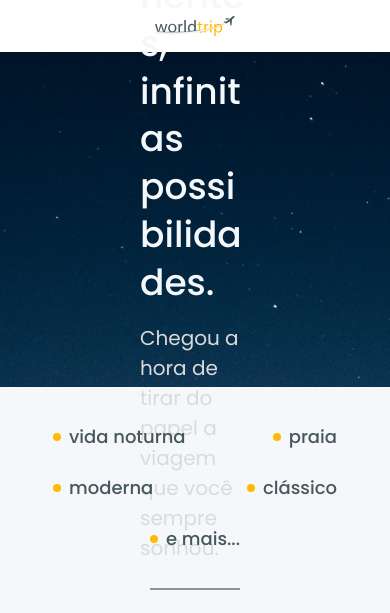
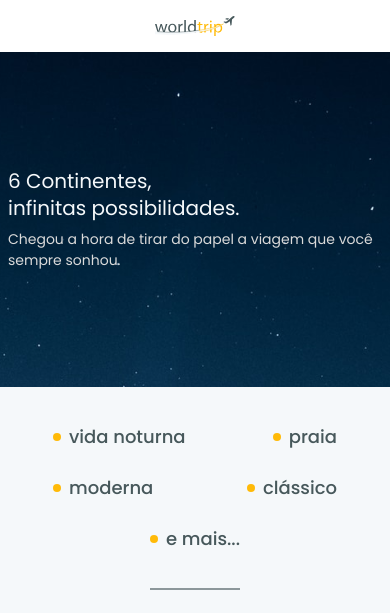
Before and after one commit to gutemberg-jhonata/worldtrip, a Next.js app: page / in a window 390 px wide. Shown: the top 613 px of the page. Built offline with nearby package versions, Linux system fonts and the light colour scheme; data requests are answered from the project's data file.

Commit message:
Make Banner responsive

```diff
--- a/src/components/Banner/Subtitle.tsx
+++ b/src/components/Banner/Subtitle.tsx
@@ -4,8 +4,8 @@ export function Subtitle() {
   return (
     <Text
       color="gray.200"
-      fontSize={20}
-      mt={4}
+      fontSize={["sm", "md", "xl"]}
+      mt={[2, 3, 4]}
     >
       Chegou a hora de tirar do papel a viagem que você sempre sonhou.
     </Text>
--- a/src/components/Banner/Title.tsx
+++ b/src/components/Banner/Title.tsx
@@ -4,8 +4,8 @@ export function Title() {
   return (
     <Heading
       color="gray.100"
-      fontWeight="medium"
-      fontSize={36}
+      fontWeight={["normal", "medium"]}
+      fontSize={["xl", "2xl", "4xl"]}
     >
       6 Continentes,
       <Text>infinitas possibilidades.</Text>
--- a/src/components/Banner/index.tsx
+++ b/src/components/Banner/index.tsx
@@ -1,44 +1,38 @@
-import { HStack, Box, Heading, Text, Image } from "@chakra-ui/react";
+import { Box, useBreakpointValue, Flex } from "@chakra-ui/react"
+
+import { Wrapper } from "@components/Wrapper"
+import { Image } from "@components/ChakraNextImage"
+import { Title } from "./Title"
+import { Subtitle } from "./Subtitle"
+
+import bgImg from "@images/background.png"
+import airplaneImg from "@images/airplane.svg"
 
 export function Banner() {
+  const isWideVersion = useBreakpointValue({ base: false, lg: true })
+
   return (
-    <HStack
-      bgImage="/images/background.png"
-      justify="space-between"
-      align="center"
-      px={140}
-      h="335px"
-    >
-      <Box w="100%">
-        <Heading
-          color="gray.100"
-          fontWeight="medium"
-          fontSize="36"
-        >
-          6 Continentes,
-          <Text>infinitas possibilidades.</Text>
-        </Heading>
-        <Text
-          color="gray.200"
-          fontSize="20"
-          mt="4"
-        >
-          Chegou a hora de tirar do papel a viagem que você sempre sonhou.
-        </Text>
-      </Box>
-      <Box
-        w="100%"
-        height="100%"
-        position="relative"
-      >
-        <Image
-          position="absolute"
-          right="0"
-          bottom="-10"
-          src="/images/airplane.svg"
-          alt="Airplane"
-        />
-      </Box>
-    </HStack>
+    <Box w="100%" h="335px" position="relative">
+      <Image src={bgImg} layout="fill" objectFit="cover" placeholder="blur" />
+
+      <Wrapper position="relative" h="100%">
+        <Flex justify="space-between" h="100%" position="relative">
+          <Flex
+            w={isWideVersion ? "50%" : "100%"}
+            justify="center"
+            flexDir="column"
+          >
+            <Title />
+            <Subtitle />
+          </Flex>
+
+          {isWideVersion && (
+            <Box position="absolute" right={0} bottom="-50px">
+              <Image src={airplaneImg} alt="Airplane" />
+            </Box>
+          )}
+        </Flex>
+      </Wrapper>
+    </Box>
   )
 }
```
